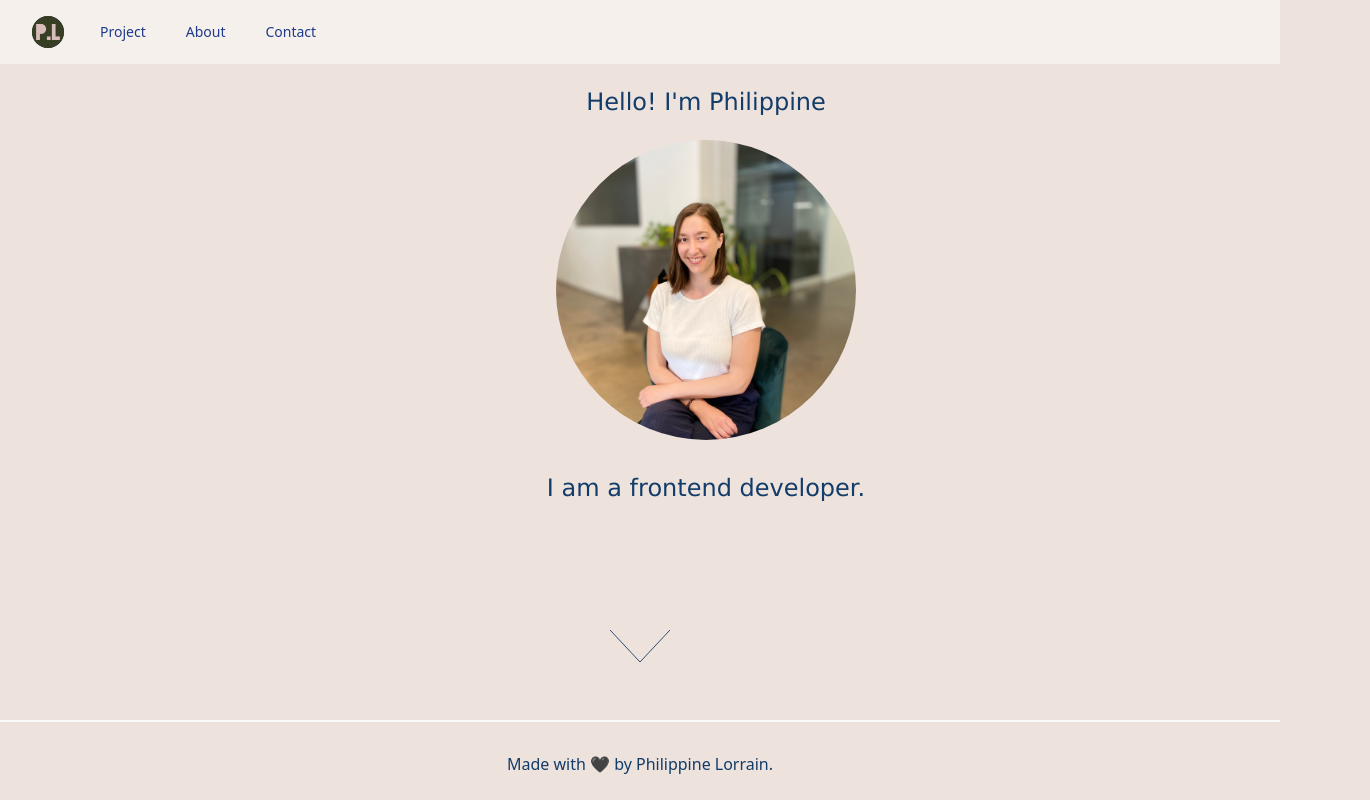
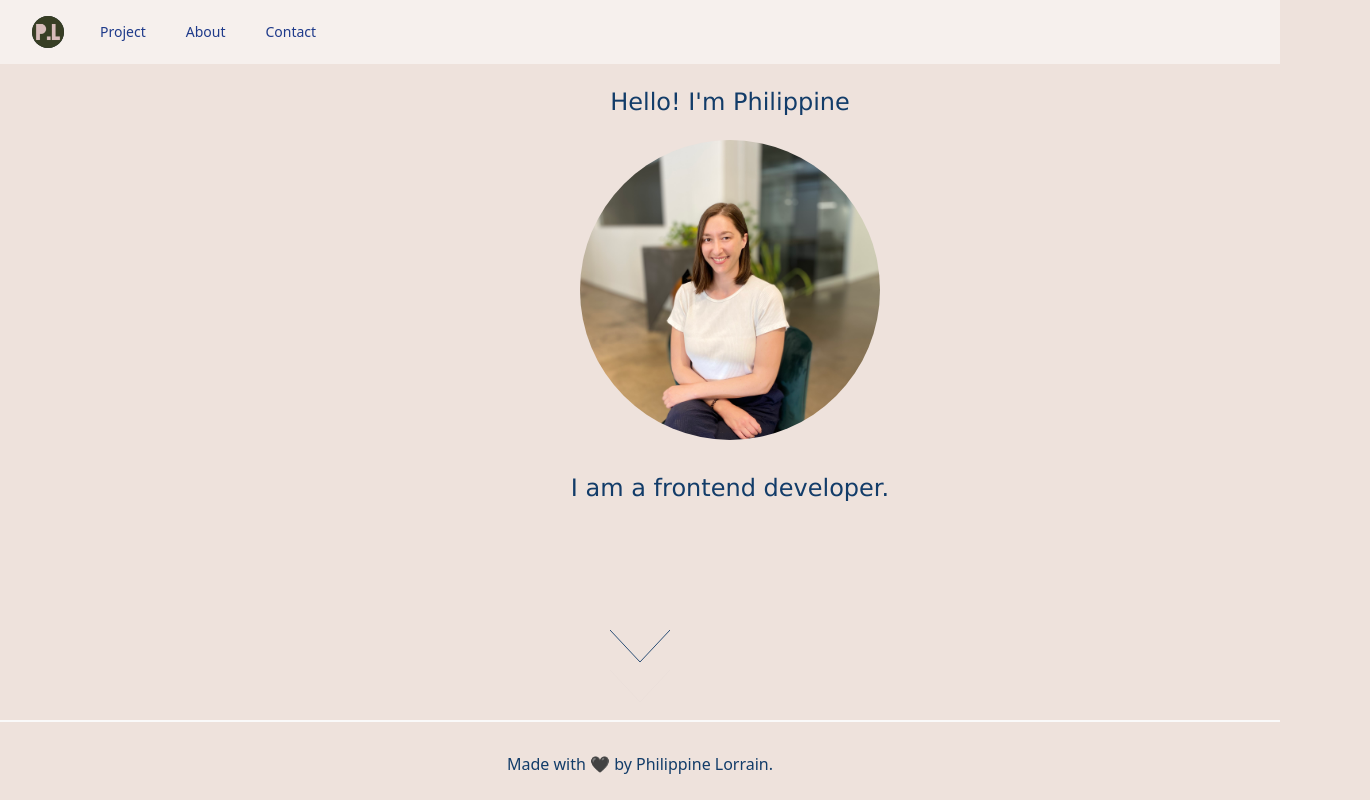
Before and after one commit to Plorrain/my-own-personnal-app, a React (Create React App) app: page / in a window 1280 px wide. Shown: the whole page, 1370 px wide, since content can reach past the window. Built offline with nearby package versions, Linux system fonts and the light colour scheme.

Commit message:
Index.css: not able to center it with flex box->added a lot of margins which eventually break. I need help with this

```diff
--- a/src/index.css
+++ b/src/index.css
@@ -16,7 +16,8 @@ body {
   justify-content: center;
   align-items: center;
   text-align: justify;
-  margin-left: 66px;
+  /* this margin will break things needs to be fixed */
+  margin-left: 90px;
   margin-right: 30px;
 }
 
```
